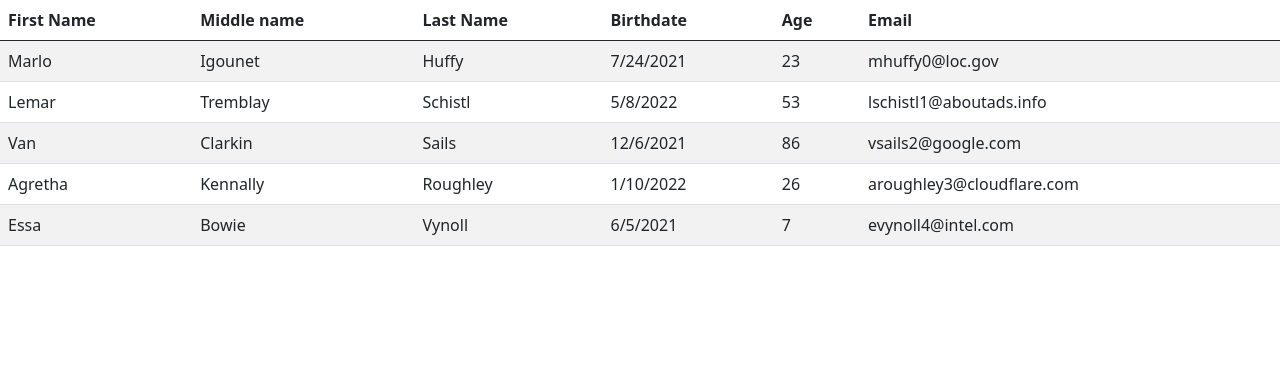
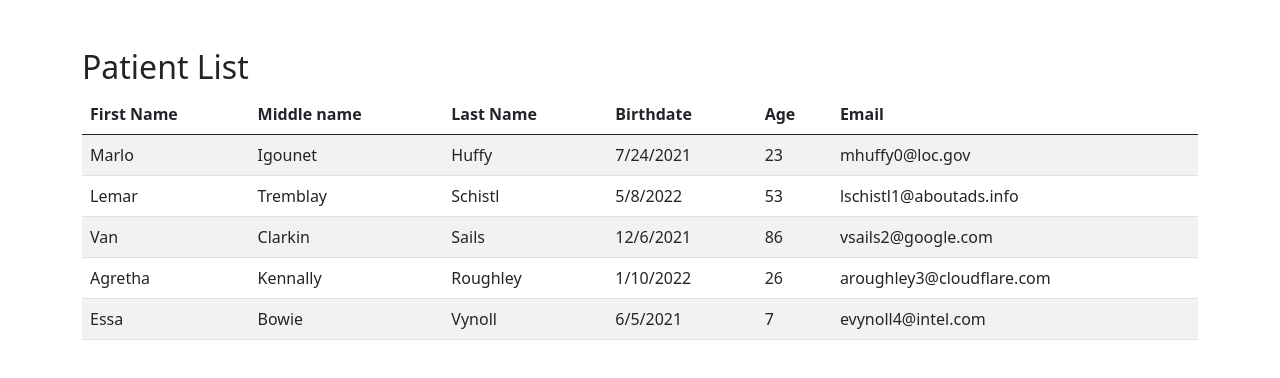
Before and after one commit to AirWhen09/ClinicalCareSystem.github.io, a plain HTML site: page patient.html in a window 1280 px wide. Drawn offline with nearby package versions, Linux system fonts and the light colour scheme.

Commit message:
add patient list

```diff
--- a/patient.html
+++ b/patient.html
@@ -11,7 +11,10 @@
 
   </head>
   <body>
-    <table class="table table-striped table-inverse table-responsive table hover">
+
+    <div class="container mt-5">
+        <h2>Patient List</h2>
+        <table class="table table-striped table-inverse table-responsive table hover">
         <thead class="thead-inverse|thead-default">
             <tr>
                 <th>First Name</th>
@@ -65,6 +68,7 @@
                 </tr>
             </tbody>
     </table>
+    </div>
 
     <!-- Bootstrap JavaScript Libraries -->
     <script src="https://cdn.jsdelivr.net/npm/@popperjs/core@2.9.2/dist/umd/popper.min.js" integrity="sha384-IQsoLXl5PILFhosVNubq5LC7Qb9DXgDA9i+tQ8Zj3iwWAwPtgFTxbJ8NT4GN1R8p" crossorigin="anonymous"></script>
```
